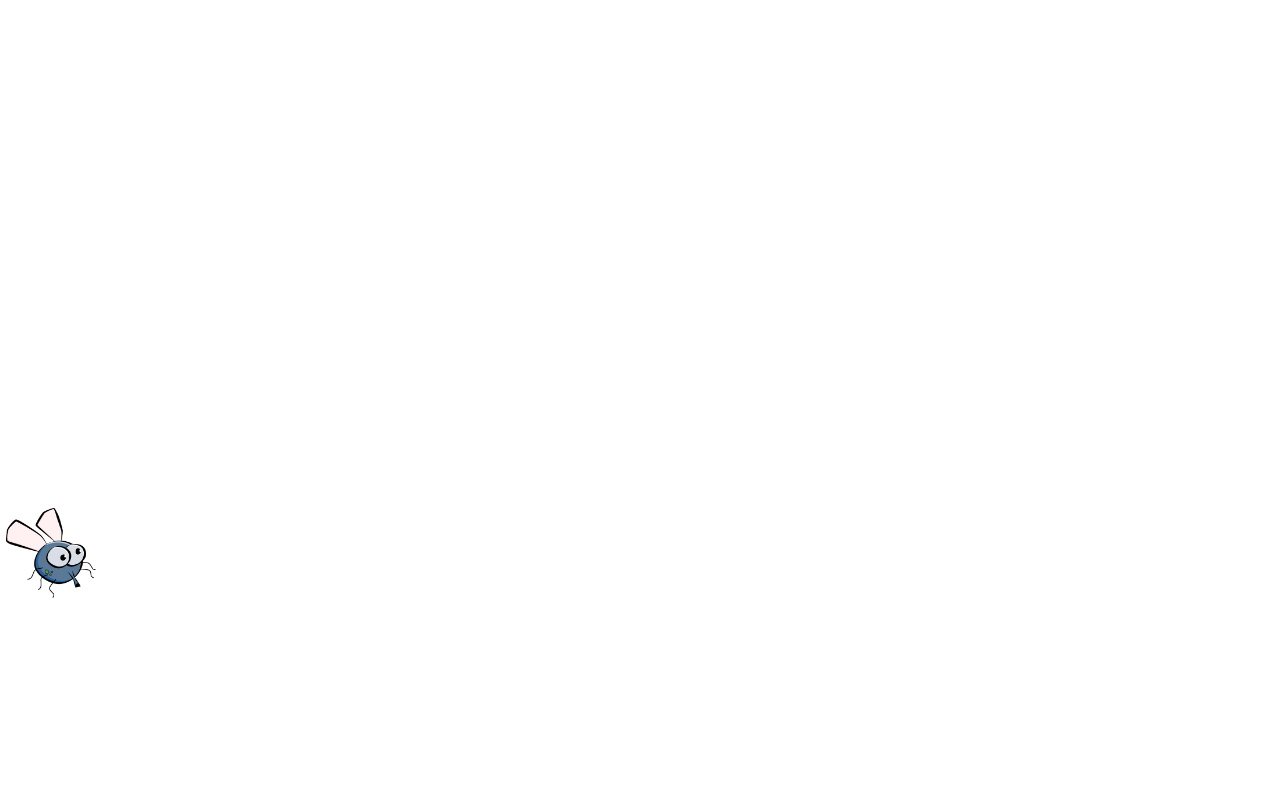
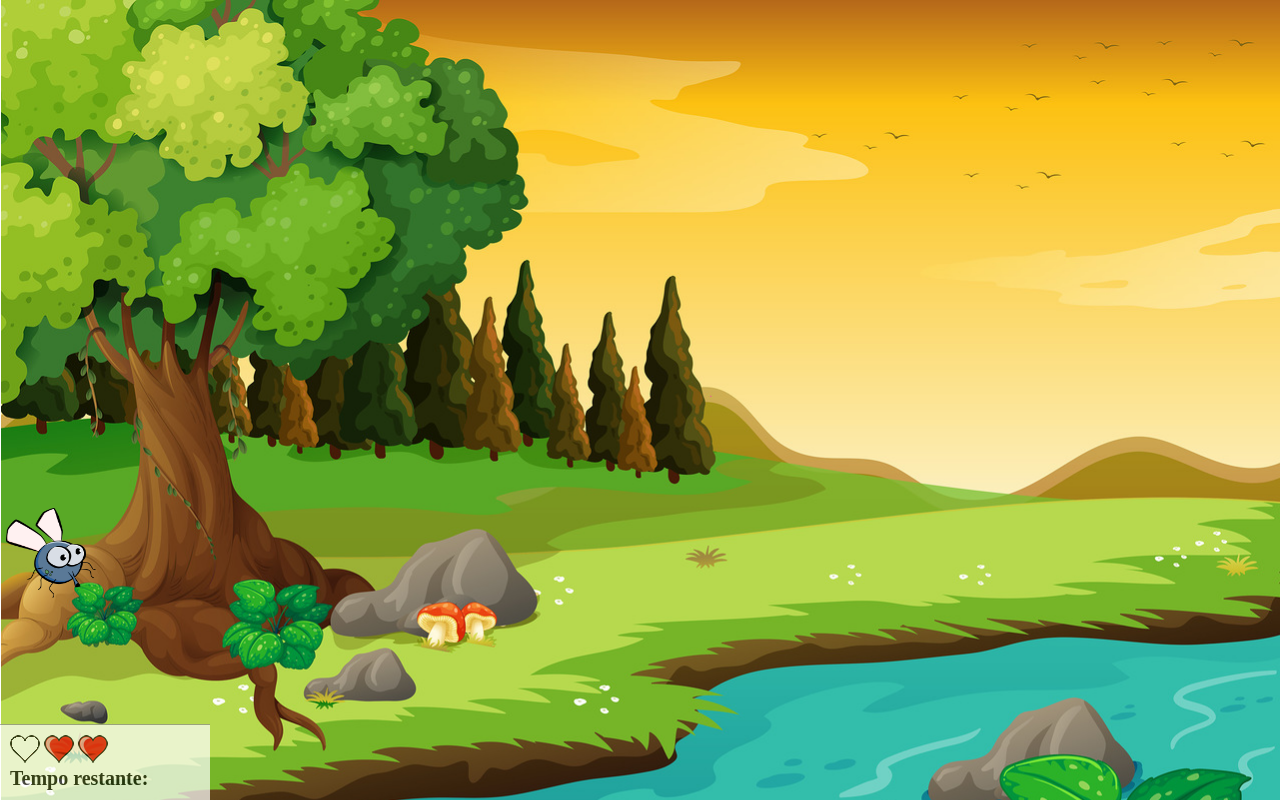
Before and after one commit to Everton-Victor/Game-Mata-Mosquito, a plain HTML site: page app.html in a window 1280 px wide. Drawn offline with Linux system fonts and the light colour scheme.

Commit message:
Painel
Foi adcionado um painel onde mostra os corações e o tempo

```diff
--- a/app.html
+++ b/app.html
@@ -7,6 +7,14 @@
     <link rel="stylesheet" href="./style/main.css" />
   </head>
   <body onresize="ajustarTamanhoPalcoJogo()">
+    <div class="painel">
+      <div class="vidas">
+        <img src="./img/coracao_vazio.png" />
+        <img src="./img/coracao_cheio.png" />
+        <img src="./img/coracao_cheio.png" />
+      </div>
+      <div class="cronometro">Tempo restante:</div>
+    </div>
     <script src="./js/main.js"></script>
 
     <script>
--- a/style/main.css
+++ b/style/main.css
@@ -1,3 +1,15 @@
+html,
+body {
+  width: 99.9%;
+  height: 99.9%;
+  margin: 0 auto;
+}
+
+body {
+  background: url(../img/bg.jpg) no-repeat;
+  background-size: cover;
+}
+
 .mosquito1 {
   width: 50px;
   height: 50px;
@@ -20,3 +32,24 @@
 .ladoB {
   transform: scaleX(-1);
 }
+
+.painel {
+  position: absolute;
+  width: 190px;
+  padding: 10px;
+  bottom: 0px;
+  left: 0px;
+  border-top: 1px solid rgba(0, 0, 0, 0.445);
+  background-color: #fff;
+  opacity: 0.7;
+}
+
+.vidas {
+  float: left;
+}
+
+.cronometro {
+  float: left;
+  font-size: 20px;
+  font-weight: bold;
+}
```
